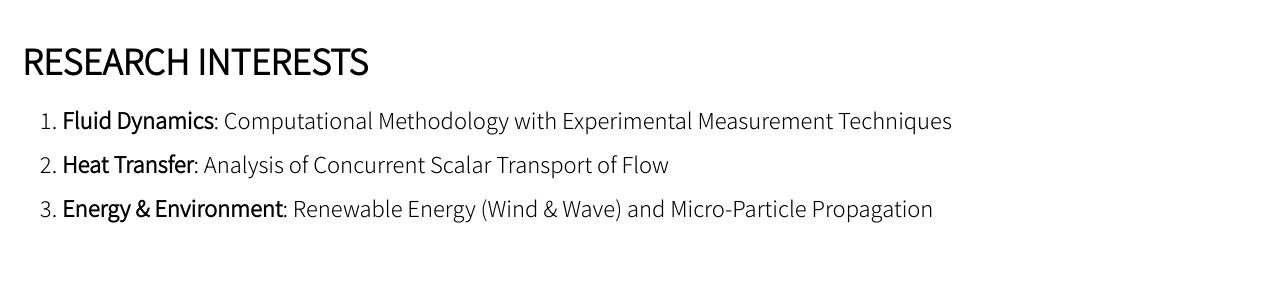
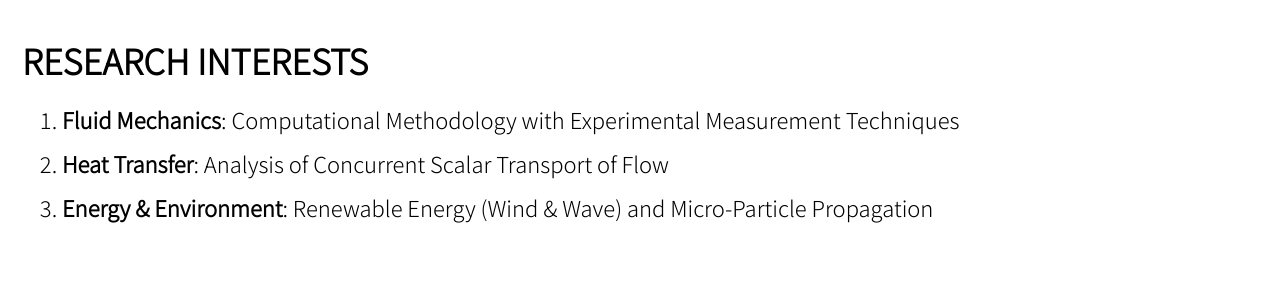
Before and after one commit to jun9303/jun9303.github.io, a Jekyll site: the page built from _pages/about.md, in a window 1280 px wide and 900 px high, scrolled down 1046 px. Shown: the part 157-456 px from the top of the window. Built offline with Jekyll 4.4.1, drawn with Linux system fonts in a browser that asks for light colours; cached includes are drawn as plain includes; nearby versions of some CDN libraries.

Commit message:
Signed-off-by: SJ <jun9303@gmail.com>

```diff
--- a/_pages/about.md
+++ b/_pages/about.md
@@ -36,7 +36,7 @@ feature_row:
 
 # RESEARCH INTERESTS
 
-1. **Fluid Dynamics**: Computational Methodology with Experimental Measurement Techniques
+1. **Fluid Mechanics**: Computational Methodology with Experimental Measurement Techniques
 2. **Heat Transfer**: Analysis of Concurrent Scalar Transport of Flow
 3. **Energy & Environment**: Renewable Energy (Wind & Wave) and Micro-Particle Propagation
 
```
Also changed, not shown: 1 other file.
